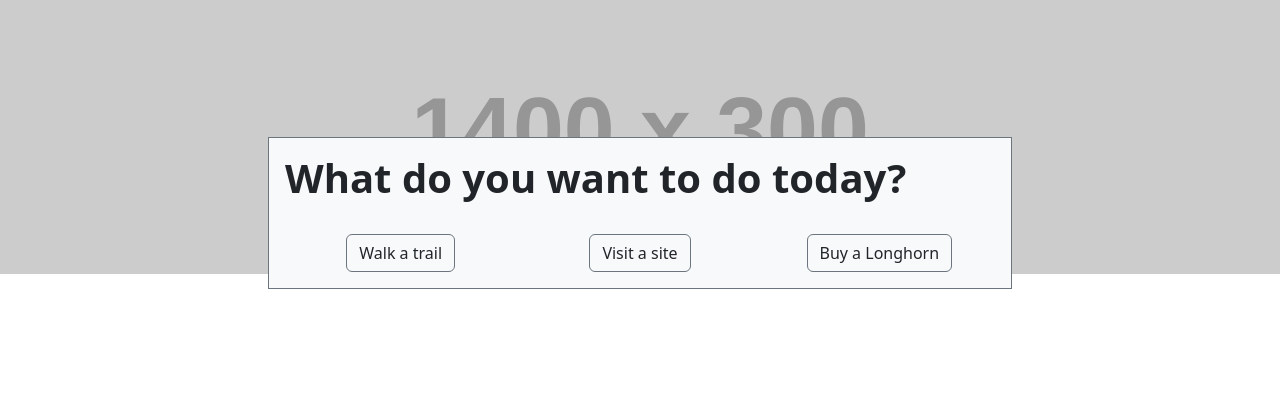
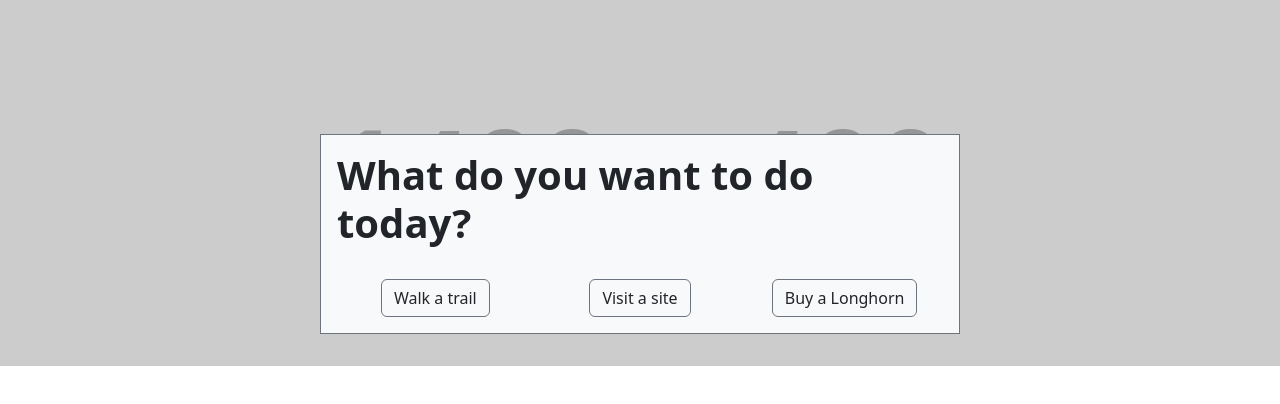
Before and after one commit to webteamchesh/bollinValley, a plain HTML site: page web/wf2.html in a window 1280 px wide. Drawn offline with nearby package versions, Linux system fonts and the light colour scheme; placeholder pictures from the web are drawn by us.

Commit message:
Getting the stack/hover thing working.

```diff
--- a/web/bvp.css
+++ b/web/bvp.css
@@ -27,3 +27,12 @@ a:focus {
     -webkit-transition: outline-color 0.2s ease-out;
     transition: outline-color 0.2s ease-out;
 }
+
+
+@media (min-width: 768px) {
+.hoverElem {
+    position: absolute;
+    margin-bottom: 2rem;
+    bottom: 0%;
+  }
+}
--- a/web/wf2.html
+++ b/web/wf2.html
@@ -13,10 +13,9 @@
  <body>
 
    <div class="position-relative">
-     <div class="row g-0">
-       <img class="img-fluid" alt="placeholder" height="300" width="1400" src="https://via.placeholder.com/1400x300" />
-       <div class="position-absolute top-50">
-         <div class="container-md">
+     <div class="row g-0 justify-content-center">
+       <img class="col-12 img-fluid" alt="placeholder" height="400" width="1400" src="https://placehold.co/1400x400" />
+       <div class="hoverElem col-md-9 col-12">
          <div class="border border-secondary col-lg-8 col-md-12  bg-light mx-auto p-3">
            <h1 class="fw-bold mb-4">What do you want to do today?</h1>
            <div class="row g-2 justify-content-between mt-2">
@@ -34,7 +33,6 @@
        </div>
      </div>
    </div>
-   </div>
 
      <div class="container mt-4">
      </div>
```
Lines whose indentation alone changed are shown as unchanged.
